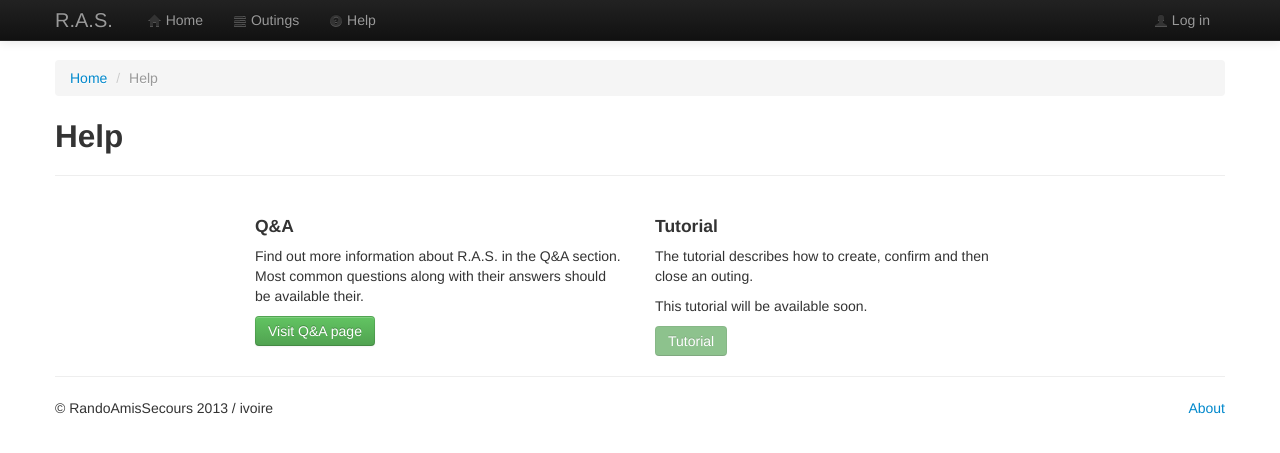
After one commit to ivoire/RandoAmisSecours, a Django app: template RandoAmisSecours/templates/RandoAmisSecours/help/index.html in a window 1280 px wide. The commit adds this page. Shown: the top 453 px of the page. Run offline with Django 3.2, Linux system fonts and the light colour scheme; the template is opened without the code that fills it, so the values that code supplies are empty.

Commit message:
Help: add an help section with only links for the moment

```diff
--- a/RandoAmisSecours/templates/RandoAmisSecours/base.html
+++ b/RandoAmisSecours/templates/RandoAmisSecours/base.html
@@ -33,6 +33,7 @@
         <ul class="nav">
           <li><a href="{% url 'index' %}"><i class="icon-home"></i> {% trans "Home" %}</a></li>
           <li><a href="{% url 'outings.index' %}"><i class="icon-tasks"></i> {%trans "Outings" %}</a></li>
+          <li><a href="{% url 'help.index' %}"><i class="icon-question-sign"></i> {% trans "Help" %}</a></li>
         </ul>
         <ul class="nav pull-right">
         {% if user.is_authenticated %}
--- /dev/null
+++ b/RandoAmisSecours/templates/RandoAmisSecours/help/index.html
@@ -0,0 +1,29 @@
+{% extends 'RandoAmisSecours/base.html' %}
+{% load i18n %}
+
+{% block title %}{% trans "Help" %}{% endblock title %}
+
+{% block breadcrumb %}
+  <li><a href="{% url 'index' %}">{% trans "Home" %}</a> <span class="divider">/</span></li>
+  <li class="active">{% trans "Help" %}</li>
+{% endblock breadcrumb %}
+
+{% block body %}
+<div class="page-header">
+  <h2>{% trans "Help" %}</h2>
+</div>
+
+<div class="row">
+  <div class="span4 offset2">
+    <h4>{% trans "Q&A" %}</h4>
+    <p>{% trans "Find out more information about R.A.S. in the Q&A section. Most common questions along with their answers should be available their." %}</p>
+    <a href="#" class="btn btn-success">{% trans "Visit Q&A page" %}</a>
+  </div>
+  <div class="span4">
+    <h4>{% trans "Tutorial" %}</h4>
+    <p>{% trans "The tutorial describes how to create, confirm and then close an outing." %}</p>
+    <p>{% trans "This tutorial will be available soon." %}</p>
+    <a href="#" class="btn btn-success disabled">{% trans "Tutorial" %}</a>
+  </div>
+</div>
+{% endblock body %}
--- a/RandoAmisSecours/urls.py
+++ b/RandoAmisSecours/urls.py
@@ -26,6 +26,10 @@ from RandoAmisSecours.views.account import RASAuthenticationForm, RASPasswordCha
 # Main page
 urlpatterns = patterns('RandoAmisSecours.views.main',
     url(r'^$', 'index', name='index'),
+)
+
+urlpatterns += patterns('RandoAmisSecours.views.help',
+    url(r'^help/$', 'index', name='help.index'),
 )
 
 # Authentication
```
Also changed, not shown: RandoAmisSecours/views/help.py (added, +25 -0 lines).
